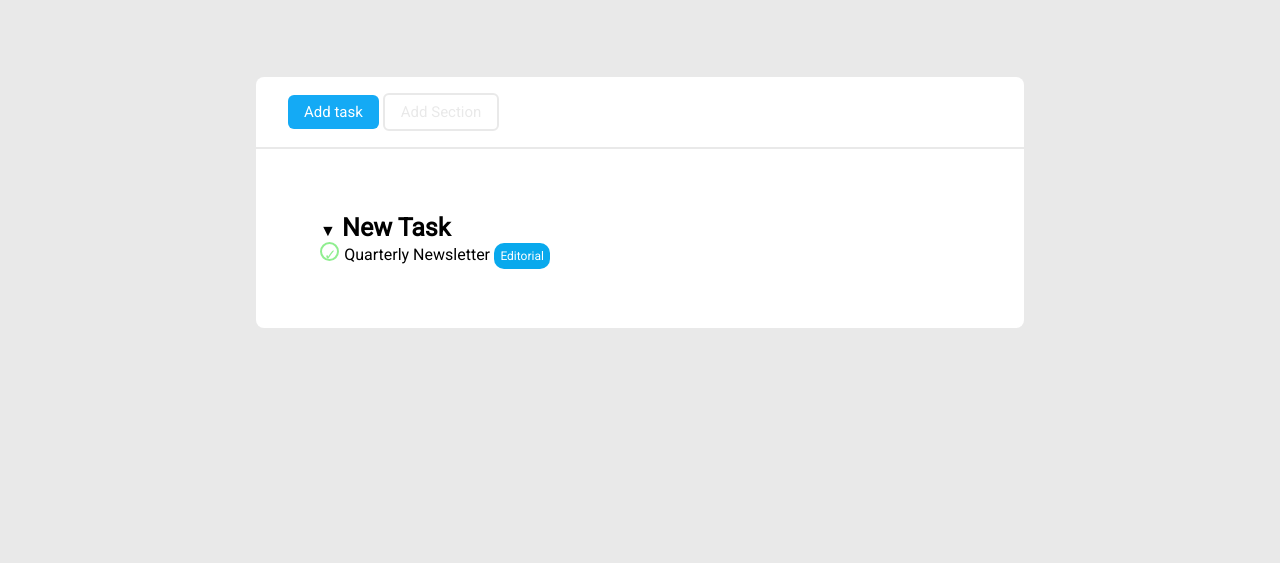
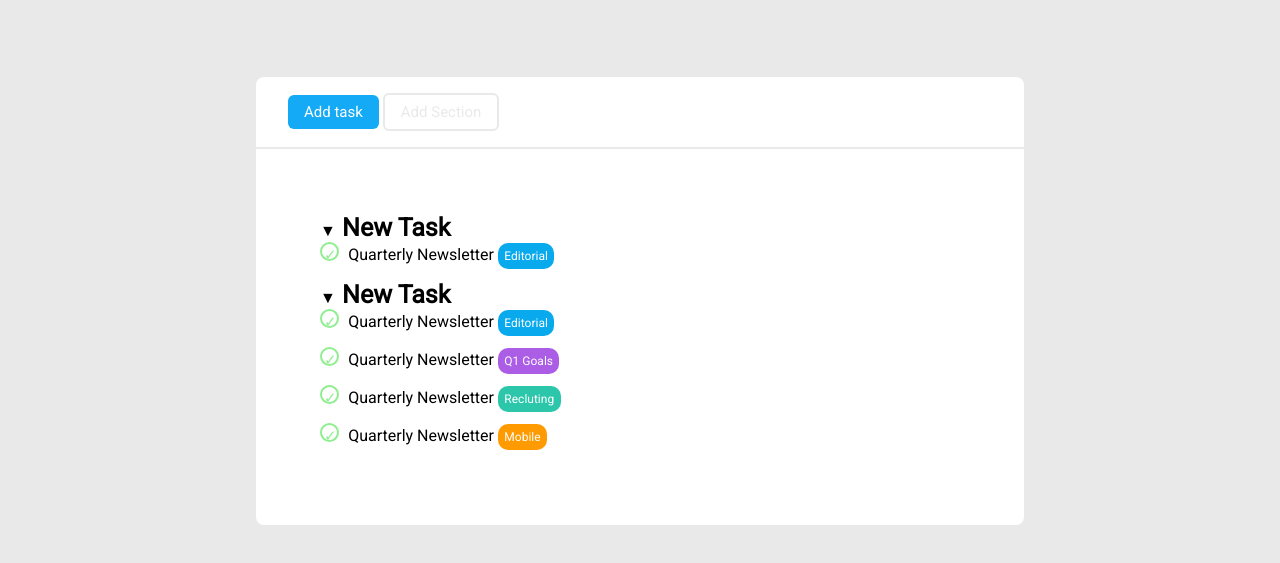
Before and after one commit to CondoriM/html-css-toboolist, a plain HTML site: page index.html in a window 1280 px wide. Shown: the part 123-686 px from the top of the page. Drawn offline with Linux system fonts and the light colour scheme.

Commit message:
created Today task section

```diff
--- a/css/style.css
+++ b/css/style.css
@@ -120,7 +120,31 @@ main{
     color: #Ffffff;
 }
 
-/*new task section*/
+.q1_goals{
+    font-size: 12px;
+    background-color: var(--button-q1-goal-color);
+    padding: 0.4rem;
+    border-radius: 10px;
+    color: white;
+}
+
+.recluting{
+    font-size: 12px;
+    background-color: var(--button-recruiting-color);
+    padding: 0.4rem;
+    border-radius: 10px;
+    color: white;
+}
+
+.mobile{
+    font-size: 12px;
+    background-color: var(--button-mobile-color);
+    padding: 0.4rem;
+    border-radius: 10px;
+    color: white;
+}
+
+/*task section*/
 
 .tasks{
     padding: 4rem;
@@ -129,3 +153,11 @@ main{
 .section_title{
     font-size: 25px;
 }
+
+.task_section{
+
+}
+
+.task_row{
+    margin-bottom: 1rem;
+}
--- a/index.html
+++ b/index.html
@@ -25,16 +25,71 @@
         <!-- sezione task -->
         <div class="tasks">
             <!-- new tasks -->
-            <div>
-                &#x25BC;<span class="section_title"><strong> New Task</strong></span><br>
-                <div class="circle_v"><span class="text_v">&#10003;</span></div>Quarterly Newsletter <span class="editorial">Editorial</span>
+            <div class="task_section">
+
+                <!-- titolo -->
+                &#x25BC;<span class="section_title"><strong> New Task</strong></span>
+                <div class="task_row">
+
+                    <!-- simbolo -->
+                    <div class="circle_v"><span class="text_v">&#10003;</span></div>
+
+                    <!-- contenuto -->
+                    Quarterly Newsletter <span class="editorial">Editorial</span>
+
+                </div>
             </div>
+            <!-- today tasks -->
+            <div class="task_section">
 
-            <!-- today tasks -->
-            <div>
+                <!-- titolo -->
+                &#x25BC;<span class="section_title"><strong> New Task</strong></span>
 
-           </div>
+                <!-- linea task -->
+                    <div class="task_row">
 
+                        <!-- simbolo -->
+                        <div class="circle_v"><span class="text_v">&#10003;</span></div>
+
+                        <!-- contenuto -->
+                        Quarterly Newsletter <span class="editorial">Editorial</span>
+
+                    </div>
+
+                    <!-- nuovo messaggio -->
+                    <div class="task_row">
+
+                        <!-- simbolo -->
+                        <div class="circle_v"><span class="text_v">&#10003;</span></div>
+
+                        <!-- contenuto -->
+                        Quarterly Newsletter <span class="q1_goals">Q1 Goals</span>
+
+                    </div>
+
+                    <!-- nuovo messaggio -->
+                    <div class="task_row">
+
+                        <!-- simbolo -->
+                        <div class="circle_v"><span class="text_v">&#10003;</span></div>
+
+                        <!-- contenuto -->
+                        Quarterly Newsletter <span class="recluting">Recluting</span>
+
+                    </div>
+
+                    <!-- nuovo messaggio -->
+                    <div class="task_row">
+
+                        <!-- simbolo -->
+                        <div class="circle_v"><span class="text_v">&#10003;</span></div>
+
+                        <!-- contenuto -->
+                        Quarterly Newsletter <span class="mobile">Mobile</span>
+
+                    </div>
+
+            </div>
            <!-- upcomming tasks -->
            <div>
 
```
